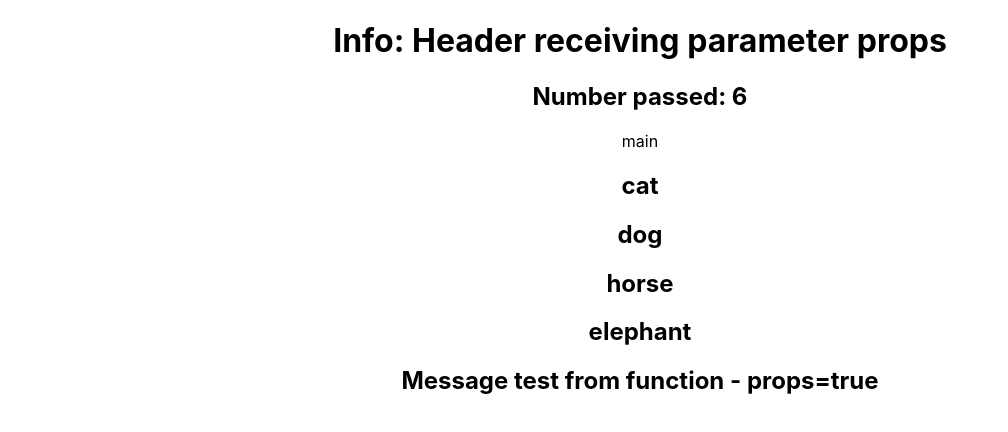
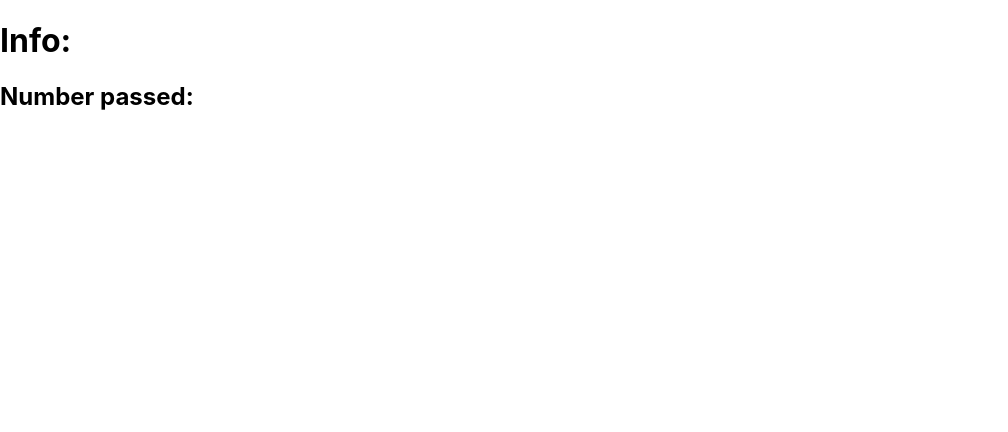
Before and after one commit to dkage/react_django_course, a React (Create React App) app in the folder first-react-app/: page /header in a window 1280 px wide. Shown: the top 432 px of the page, without its empty margins (0-1008 px from the left). Built offline with nearby package versions, Linux system fonts and the light colour scheme.

Commit message:
51. Router (add react-router-dom and routes)

```diff
--- a/first-react-app/package.json
+++ b/first-react-app/package.json
@@ -8,7 +8,8 @@
     "@testing-library/user-event": "^13.5.0",
     "react": "^18.1.0",
     "react-dom": "^18.1.0",
-    "react-scripts": "5.0.1",
+    "react-router-dom": "^6.3.0",
+    "react-scripts": "^5.0.1",
     "web-vitals": "^2.1.4"
   },
   "scripts": {
--- a/first-react-app/src/components/footer.js
+++ b/first-react-app/src/components/footer.js
@@ -22,6 +22,7 @@ class Footer extends Component {
         const animals = ['cat', 'dog', 'horse', 'elephant'];
 
 
+            // Conditionals testing class
         // return (
         //     <div>
         //
--- a/first-react-app/src/components/header.js
+++ b/first-react-app/src/components/header.js
@@ -9,6 +9,7 @@ function Header(props) {
     //         <h2>Number passed: {props.number_test}</h2>
     //     </div>
     // )
+    console.log(props);
     return (
         <React.Fragment>
             <h1>Info: {props.info}</h1>
--- a/first-react-app/src/index.js
+++ b/first-react-app/src/index.js
@@ -3,11 +3,26 @@ import ReactDOM from 'react-dom/client';
 import './index.css';
 import App from './App';
 import reportWebVitals from './reportWebVitals';
+import { BrowserRouter, Routes, Route } from 'react-router-dom';
+import Header from "./components/header";
+import Footer from "./components/footer";
+
 
 const root = ReactDOM.createRoot(document.getElementById('root'));
+
 root.render(
   <React.StrictMode>
-    <App />
+
+      <BrowserRouter>
+
+          <Routes>
+              <Route path="/" element={<App/>}/>
+              <Route path="/header" element={<Header/>}/>
+              <Route path="/footer" element={<Footer/>}/>
+          </Routes>
+
+      </BrowserRouter>
+
   </React.StrictMode>
 );
 
```
Also changed, not shown: 1 other file (tests, documents, lock files or other folders).
